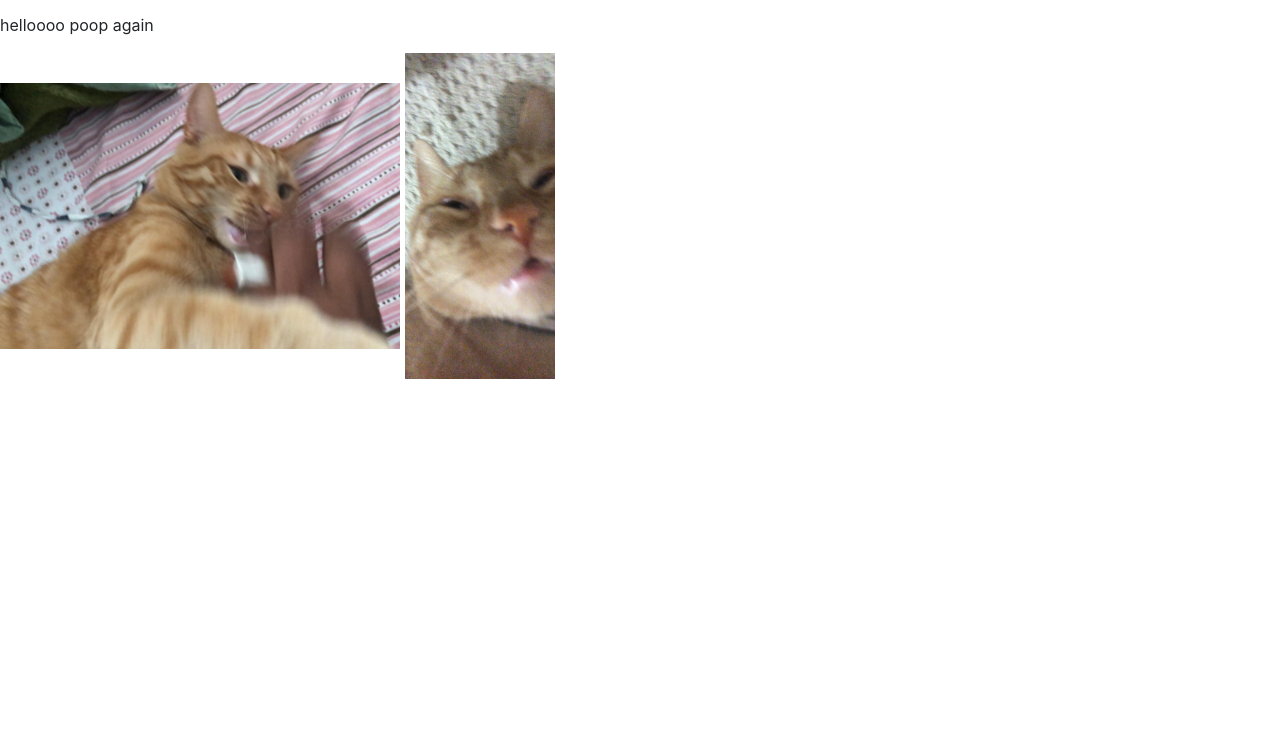
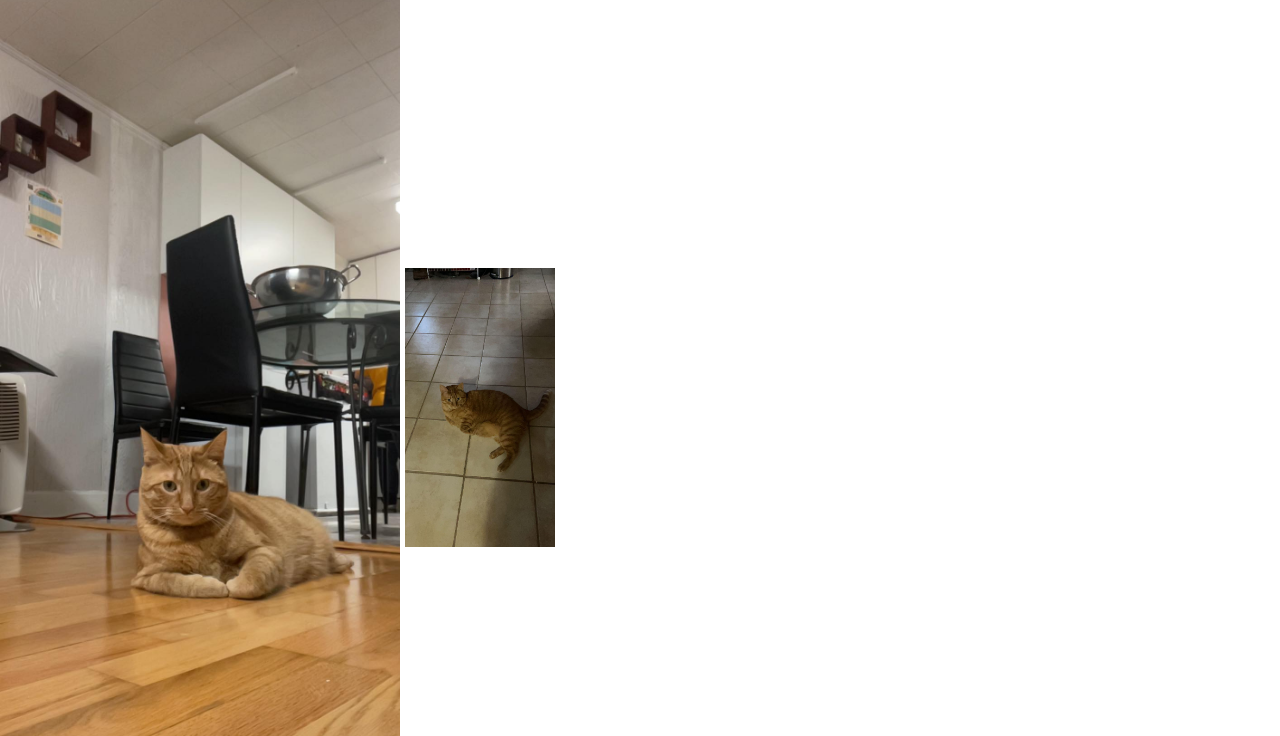
Before and after one commit to n-haid/uoftweb, a plain HTML site: page 1001 working folder/cats.html in a window 1280 px wide. Shown: the part 150-886 px from the top of the page. Before the commit the page ends 800 px from the top, so only its background shows below. Drawn offline with nearby package versions, Linux system fonts and the light colour scheme.

Commit message:
Update cats.html

```diff
--- a/1001 working folder/cats.html
+++ b/1001 working folder/cats.html
@@ -23,10 +23,7 @@
 		</div>
 
 		<h1>More Pics of Beanie!</h1>
-		<p>Poop
-		<p>helloooo
-		poop again </p>
-		<img src= "images/beanie 1.jpg" width ="400px">
-		<img src= "images/beanie 3.jpg" width ="150px"> <br><br>
+		<img src= "images/beanie 6.jpg" width ="400px">
+		<img src= "images/beanie 9.jpg" width ="150px"> <br>
 	</body>
 </html>
```
